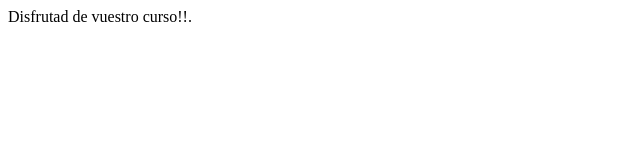
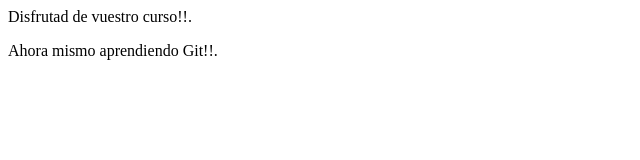
Before and after one commit to juamba11/uax-devops-01jbrm, a plain HTML site: page devopscourse.html in a window 1280 px wide. Shown: the whole page, without its empty margins (0-640 px from the left). Drawn offline with Linux system fonts and the light colour scheme.

Commit message:
UPDATE: added new paragraph

```diff
--- a/devopscourse.html
+++ b/devopscourse.html
@@ -1,8 +1,10 @@
 <html>
+<hea<html>
 <head>
 <title>Modelo Devops de integración continua</title>
 </head>
 <body>
 <p>Disfrutad de vuestro curso!!.</p>
+<p>Ahora mismo aprendiendo Git!!.</p>
 </body>
 </html>
```
